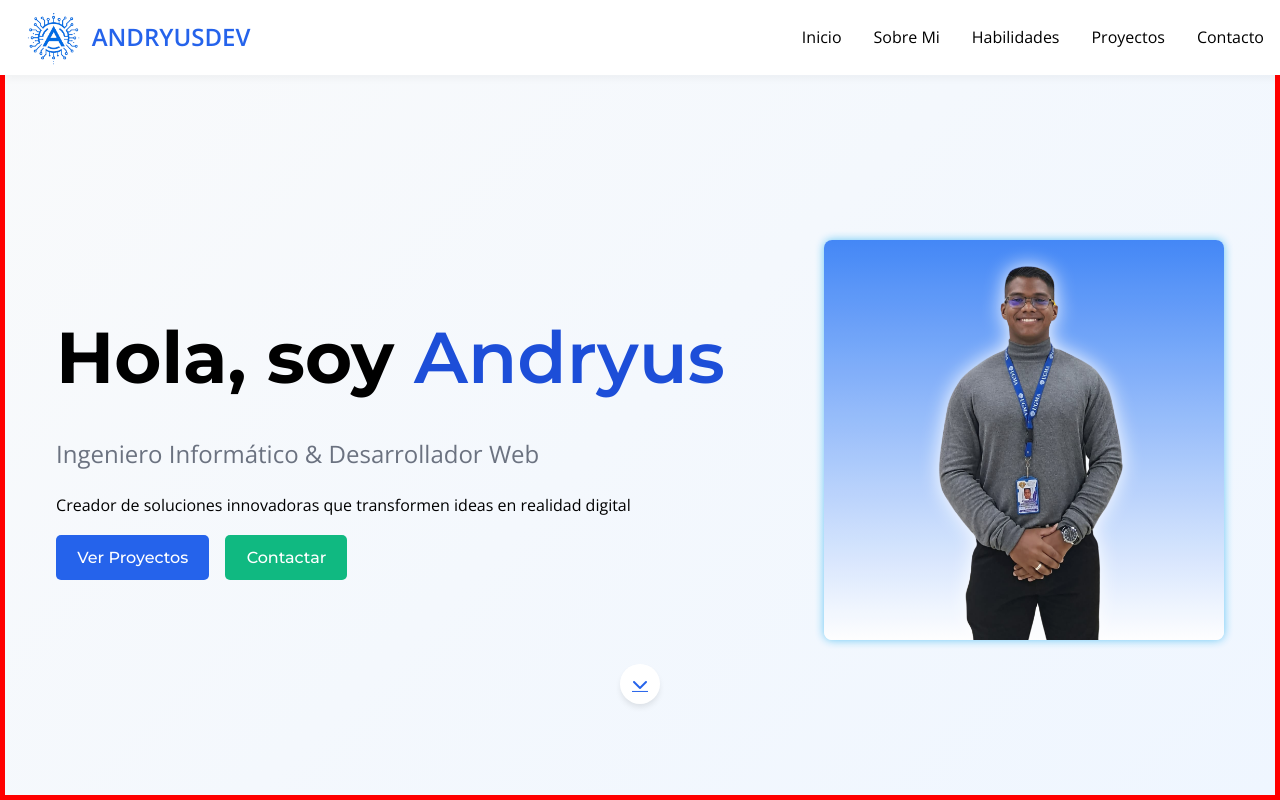
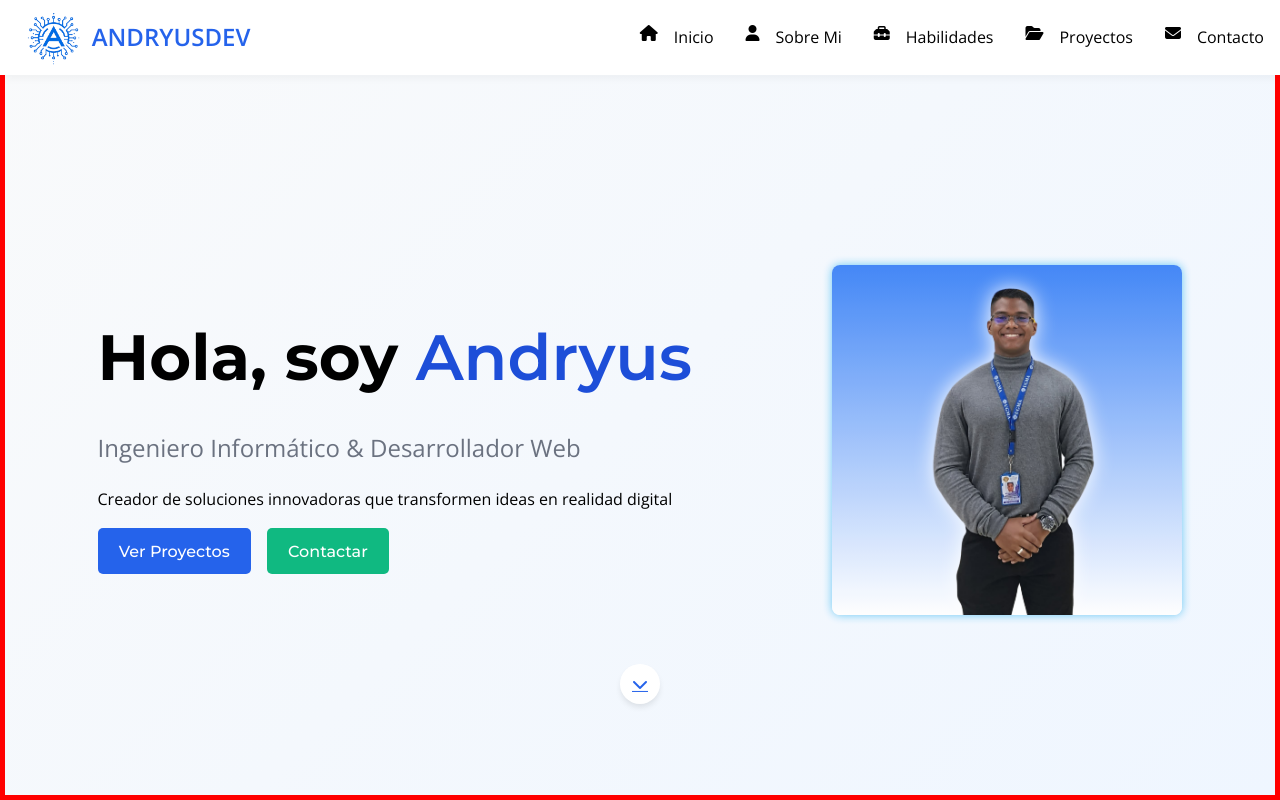
Before and after one commit to AndryusDev/Andryusdev_portafolioweb, a Django app: page /portafolio/ in a window 1280 px wide. Run offline with Django 5.2, Linux system fonts and the light colour scheme.

Commit message:
cambios sencillos

```diff
--- a/Andryusdev_web/static/css/Inicio.css
+++ b/Andryusdev_web/static/css/Inicio.css
@@ -40,7 +40,7 @@ main {
 .inicio__title {
     font-family: 'Montserrat', sans-serif;
     font-weight: 600;
-    font-size: 4.5rem;
+    font-size: 4rem;
     margin: 0;
 }
 
@@ -104,8 +104,8 @@ span {
 
 .inicio__contenedor-imagen--imagen {
     position: relative;
-    height: 400px;
-    width: 400px;
+    height: 350px;
+    width: 350px;
     border-radius: 8px;
     background: linear-gradient(#3B82F6, #FFFFFF);
     /*border: 4px solid var(--color-primary-light);*/
--- a/Andryusdev_web/static/css/navbar.css
+++ b/Andryusdev_web/static/css/navbar.css
@@ -38,11 +38,6 @@ body {
     background-color: var(--color-white);
 }
 
-.navbar__menu-contenedor {
-    list-style-type: none;
-    display: flex;
-    gap: var(--space-lg);
-}
 
 .logo_andryusdev {
     width: auto;
@@ -63,6 +58,16 @@ body {
     width: auto;
     justify-content: center;
     align-items: center;
+}
+
+.nav {
+    box-sizing: border-box;
+}
+
+.navbar__menu-iten{
+    display: flex;
+    justify-content: space-evenly;
+    gap: 1rem;
 }
 
 .navbar__menu-iten:hover, .fa-bars:hover {
@@ -107,7 +112,7 @@ body {
 }
 
 /* Estilos para móvil */
-@media (max-width: 768px) {
+@media (max-width: 868px) {
     .navbar__toggle {
         display: flex;
         align-items: center;
@@ -156,3 +161,21 @@ body {
         pointer-events: visible;
     }
 }
+
+@media (max-width: 260px) {
+    .header {
+        min-height: 40px;
+        padding: 0.3rem 0.8rem;
+    }
+
+    .header__brand {
+        font-size: 1rem;
+    }
+    .header__brand p {
+        display: none;
+    }
+
+    .navbar__toggle {
+        font-size: 1.2rem;
+    }
+}
--- a/Andryusdev_web/templates/includes/header.html
+++ b/Andryusdev_web/templates/includes/header.html
@@ -8,10 +8,10 @@
     <div class="navbar__overlay"></div>
     <ul class="navbar__menu-contenedor">
         <!--<button class="navbar__toggle x"><i  class="fa fa-times"></i></button>-->
-        <li class="navbar__menu-iten">Inicio</li>
-        <li class="navbar__menu-iten">Sobre Mi</li>
-        <li class="navbar__menu-iten">Habilidades</li>
-        <li class="navbar__menu-iten">Proyectos</li>
-        <li class="navbar__menu-iten">Contacto</li>
+        <li class="navbar__menu-iten"><i class="fas fa-house"></i> Inicio</li>
+        <li class="navbar__menu-iten"><i class="fas fa-user"></i> Sobre Mi</li>
+        <li class="navbar__menu-iten"><i class="fas fa-toolbox"></i> Habilidades</li>
+        <li class="navbar__menu-iten"><i class="fas fa-folder-open"></i> Proyectos</li>
+        <li class="navbar__menu-iten"><i class="fas fa-envelope"></i> Contacto</li>
     </ul>
 </nav>
```
